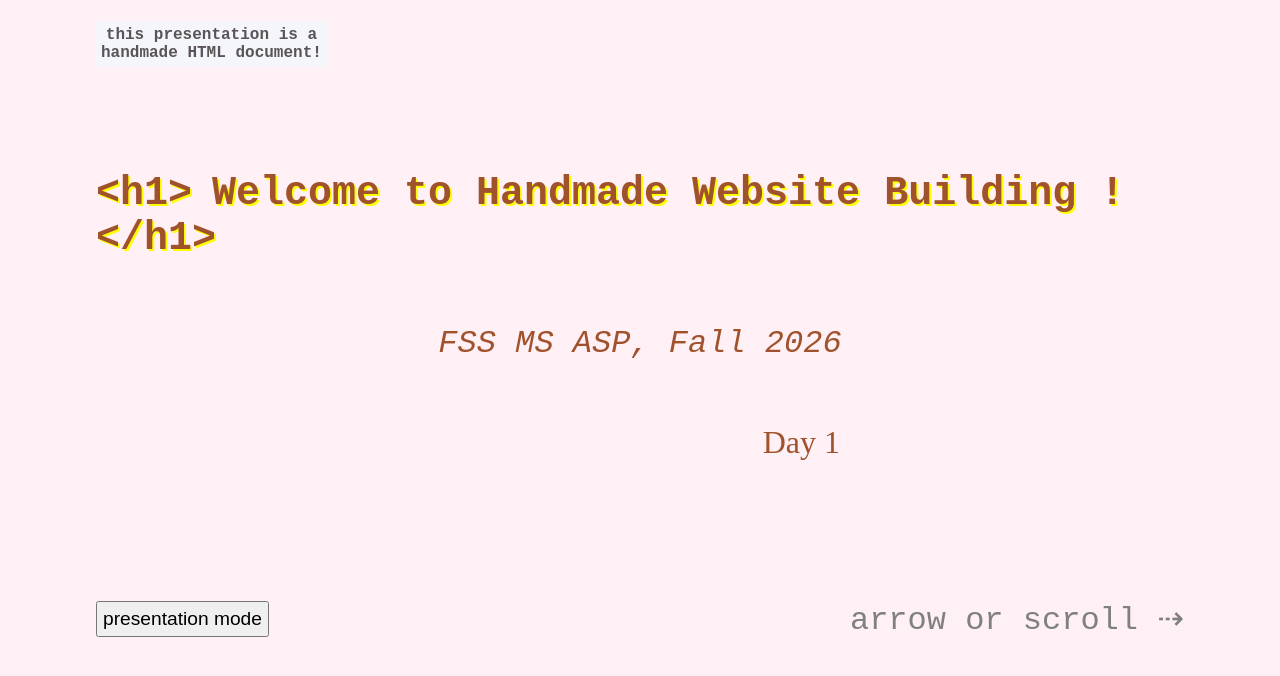
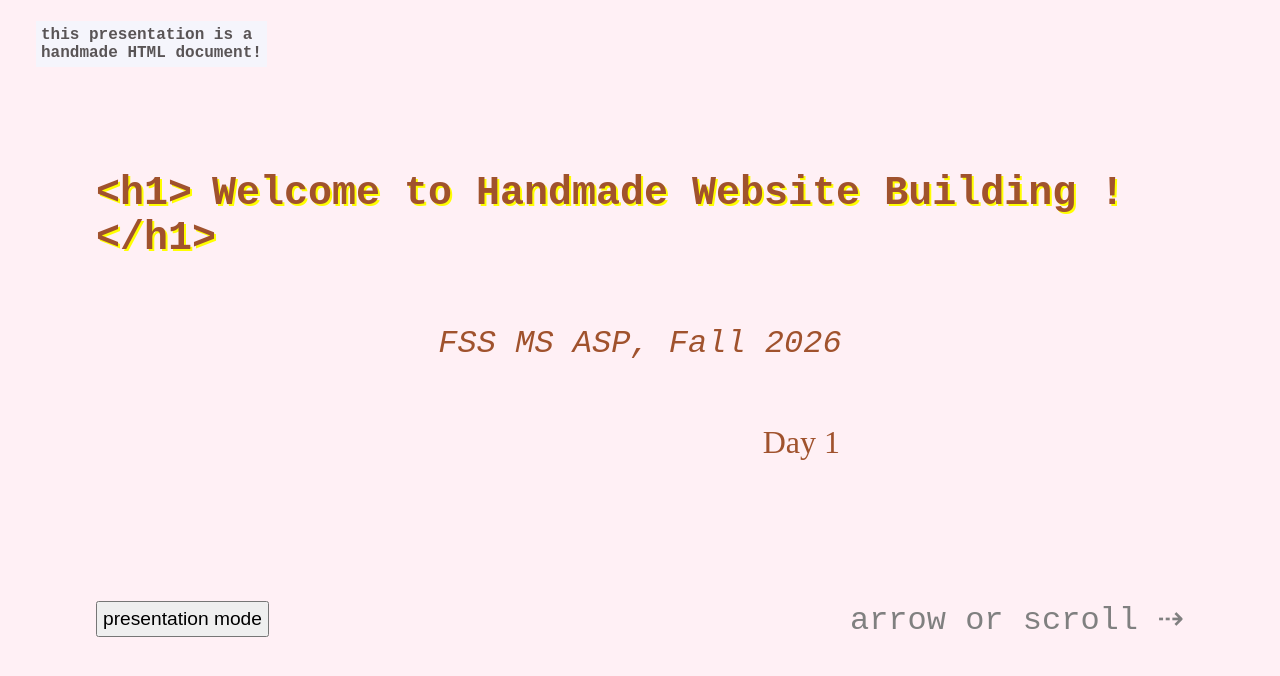
Before and after one commit to asp-html/asp-html.github.io, a plain HTML site: page slides/day-1.html in a window 1280 px wide. Shown: the top 676 px of the page. Drawn offline with Linux system fonts and the light colour scheme; a web font is replaced by a local one.

Commit message:
handmade formatting

```diff
--- a/slides/day-1.html
+++ b/slides/day-1.html
@@ -199,6 +199,7 @@
             background-color: aliceblue;
             margin: 0;
             padding: 5px;
+            left: -60px;
             filter: opacity(65%);
         }
 
@@ -207,7 +208,7 @@
 <body>
     <div class="slideshow" id="slideshow">
         <section id="cover" class="slide cover" aria-labelledby="cover-header">
-            <p id="handmade">this presentation is a <br>handmade HTML document!</p>
+            <aside id="handmade">this presentation is a <br>handmade HTML document!</aside>
             <h1 style="margin-top: 10%" id="cover-header">&lt;h1>&ensp;Welcome to Handmade Website Building !&ensp;&lt;/h1></h1>
             <p><i>FSS MS ASP, Fall 2026</i></p>
             <marquee style="width: 400px; margin: 30px auto 0 auto; font-family: 'Redaction 50', serif; font-size: 2rem;" behavior="alternate">Day 1</marquee>
```
